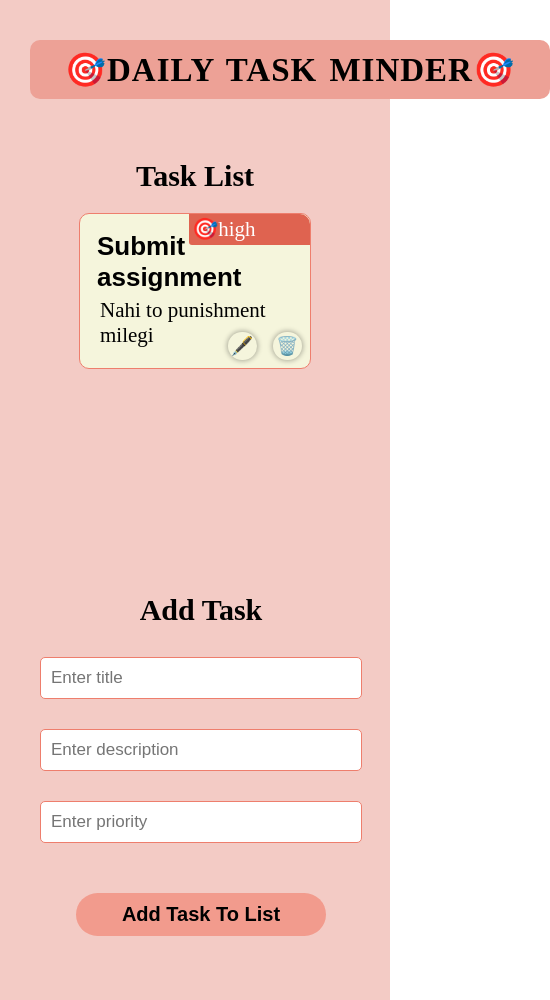
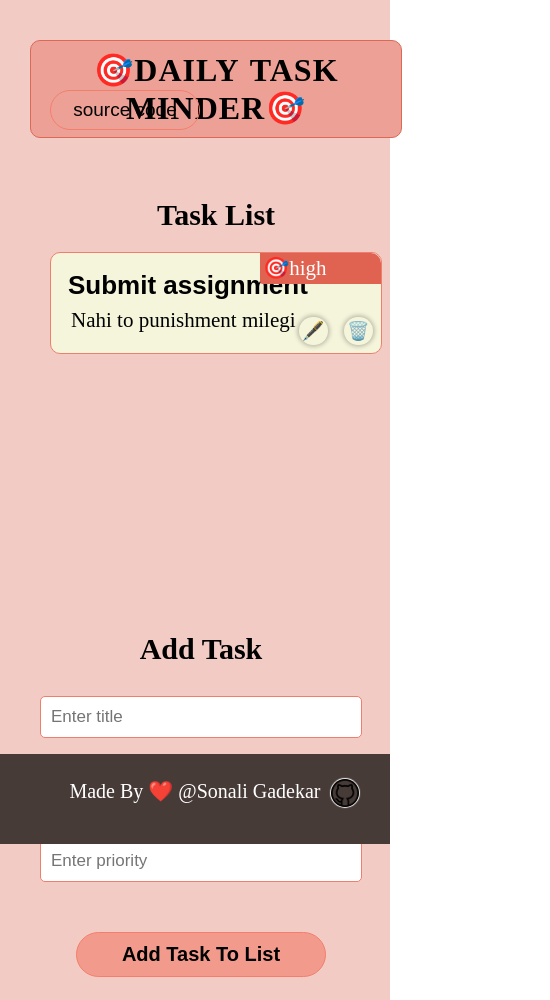
Before and after one commit to sonaligadekar20/Daily-Task-Minder, a React app: page / in a window 390 px wide. Shown: the top 1000 px of the page, 550 px wide, since content can reach past the window. Built offline with nearby package versions, Linux system fonts and the light colour scheme.

Commit message:
Footer added

```diff
--- a/public/index.html
+++ b/public/index.html
@@ -4,6 +4,7 @@
     <meta charset="UTF-8">
     <meta name="viewport" content="width=device-width, initial-scale=1.0">
     <title>Task Minder</title>
+    <script src="https://kit.fontawesome.com/61d1b80f50.js" crossorigin="anonymous"></script>
 </head>
 <body>
     <div id="root"></div>
--- /dev/null
+++ b/src/components/Footer/Footer.css
@@ -0,0 +1,29 @@
+
+.footer {
+    background-color: rgb(70, 59, 55);
+    height: 40px;
+    color: white;
+    font-size: 20px;
+    text-align: center;
+    position: fixed;
+    margin-top: 30px;
+    bottom: 0;
+    width: 100%;
+    padding: 25px 0;
+    margin: 0;
+    left: 0;
+    right: 0;
+}
+
+.github-logo{
+    height: 28px;
+    /* margin-top: 10px;    */
+    margin-left: 10px;
+    box-shadow: 0 0 1px 1px whitesmoke;
+    border-radius: 50%;
+    position: absolute;
+
+}
+.github-logo:hover{
+    transform: scale(1.1);
+}
--- /dev/null
+++ b/src/components/Footer/Footer.js
@@ -0,0 +1,11 @@
+import './Footer.css';
+import github from './github.png'
+ const Footer= ()=> {
+    return(
+        <div className='footer'>Made By ❤️ @Sonali Gadekar
+        <a href='https://github.com/sonaligadekar20/Daily-Task-Minder' target='blank'> <img src={github} className='github-logo'alt='github-logo'/></a>
+        </div>
+    )
+
+ }
+ export default Footer;
--- a/src/components/Task/Task.css
+++ b/src/components/Task/Task.css
@@ -16,6 +16,7 @@
 .task-description{
     margin: 5px;
     font-size: 21px;
+    margin-top: 7px;
 }
 .task-priority{
     position: absolute;
@@ -56,7 +57,7 @@
 }
 @media screen  and (max-width:600px){
     .task-container{
-        width: 200px;
+        width: 300px;
         margin: 20px;
         padding: 15px;
         border-radius: 10px;
@@ -64,5 +65,16 @@
         background-color:beige;
         position: relative;
     }
+    .task-priority{
+        position: absolute;
+        right: 0;
+        top: 0;
+        background-color:rgb(223, 99, 80);
+        border-radius: 0 10px 0 3px;
+        padding: 3px;
+        font-size:21px;
+        color: white;
+        width: 115px;
+    }
 
 }
--- a/src/index.css
+++ b/src/index.css
@@ -1,5 +1,4 @@
 *{
-    margin: 0;
+    margin:  0;
     padding: 0;
-
 }
--- a/src/views/Home/Home.css
+++ b/src/views/Home/Home.css
@@ -1,7 +1,9 @@
+
 .container{
     background-color: rgb(243, 203, 197);
-    height: 100vh;
-   padding: 30px;
+    min-height: 100vh;
+    padding: 30px;
+
 }
 .app-title{
     text-align: center;
@@ -14,6 +16,24 @@
     word-spacing: 3px;
     padding: 10px;
     border-radius: 10px;
+    border: 1px solid #dc6856;
+}
+.btn-sourcecode{
+    /* background-color:rgb(242, 155, 141); */
+    background-color: transparent;
+    border-radius: 20px;
+    padding: 8px 3px;
+    margin:20px;
+    font-size: 19px;
+    position: fixed;
+    top: 70px;
+    width: 150px;
+    border: 0.1px solid rgb(243, 126, 108);
+    cursor: pointer;
+}
+a{
+    text-decoration: none;
+    color: black;
 }
 .todo-flex-container{
     display: flex;
@@ -38,7 +58,7 @@
     margin:20px;
     font-size: 20px;
     width: 250px;
-    border: 8px rgb(216, 63, 39);
+    border: 0.1px solid rgb(243, 126, 108);
     display: block;
     margin-left: auto;
     margin-right: auto;
@@ -47,7 +67,6 @@
 .btn-add-task:hover{
     width: 260px;
     transition: 0.5s;
-
 }
 .text-center{
    text-align: center;
@@ -83,5 +102,17 @@
         flex-wrap: wrap;
         margin-top: 60px;
     }
+    .app-title{
+    text-align: center;
+    font-size: 32px;
+    background-color: rgb(237, 161, 150);
+    width: 350px;
+    display: block;
+    margin: 10px auto;
+    /* letter-spacing: 0.5px; */
+    word-spacing: 3px;
+    padding: 10px;
+    border-radius: 10px;
+}
 
 }
--- a/src/views/Home/Home.js
+++ b/src/views/Home/Home.js
@@ -3,6 +3,7 @@ import Task from "./../../components/Task/Task";
 import showToast from 'crunchy-toast';
 import { saveListToLocalStorage } from "./../../util/localstorage";
 import "./Home.css";
+import Footer from '../../components/Footer/Footer';
 
 
 const Home = () => {
@@ -26,7 +27,6 @@ const Home = () => {
         if (list && list.length > 0) {
             setTaskList(list)
         }
-
     }, [])
     const clearInputFields = (task) => {
         setTitle('');
@@ -35,7 +35,6 @@ const Home = () => {
     }
     const findTaskIndexById = (taskId) => {
         let index;
-
         taskList.forEach((task, i) => {
             if (task.id === taskId) {
                 index = i
@@ -45,25 +44,25 @@ const Home = () => {
     }
 
     const checkRequiredFields = () => {
-        if(!title){
+        if (!title) {
             showToast('Title is required', 'warning', 3000);
-            return false ;
+            return false;
         }
 
-        if(!description){
+        if (!description) {
             showToast('Description is required', 'warning', 3000);
             return false;
         }
 
-        if(!priority){
+        if (!priority) {
             showToast('Priority is required', 'warning', 3000);
             return false;
         }
         return true;
     }
+
     const addTaskToList = () => {
-
-        if(checkRequiredFields() === false){
+        if (checkRequiredFields() === false) {
             return;
         }
         const randomId = Math.floor(Math.random() * 1000);
@@ -109,12 +108,11 @@ const Home = () => {
     }
     const UpdateTask = () => {
 
-        if(checkRequiredFields() === false){
+        if (checkRequiredFields() === false) {
             return;
         }
 
         const indexToUpdate = findTaskIndexById(id);
-
         const tempArray = taskList;
         tempArray[indexToUpdate] = {
             id: id,
@@ -137,7 +135,7 @@ const Home = () => {
     return (
         <div className='container'>
             <h1 className='app-title'> 🎯DAILY TASK MINDER🎯</h1>
-
+         <button className='btn-sourcecode'> <a href='https://github.com/sonaligadekar20/Daily-Task-Minder' target='blank'>source code  </a></button>
             <div className='todo-flex-container'>
                 <div>
                     <h1 className='text-center'>Task List</h1>
@@ -157,7 +155,6 @@ const Home = () => {
                         }
 
                     </div>
-
                 </div>
 
                 <div>
@@ -194,26 +191,27 @@ const Home = () => {
                                 placeholder='Enter priority'
                                 className='task-input' />
 
-
                             <div className='btn-container'>
                                 <button className='btn-add-task'
                                     type='button'
                                     onClick={() => {
                                         isEdit ? UpdateTask() : addTaskToList()
                                     }}>
-                                    {isEdit ? 'Update' : 'Add Task To List'
+                                    {isEdit ? 'Update' : 'Add Task To List '
                                     }
                                 </button>
-
                             </div>
-
                         </form>
                     </div>
                 </div>
-
             </div>
+            <Footer />
 
         </div>
+
+
+
+
     )
 }
 export default Home;
```
Also changed, not shown: src/components/Footer/github.png (added).
